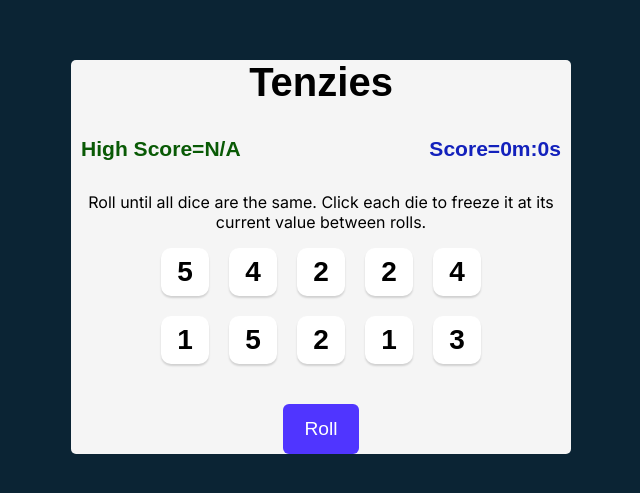
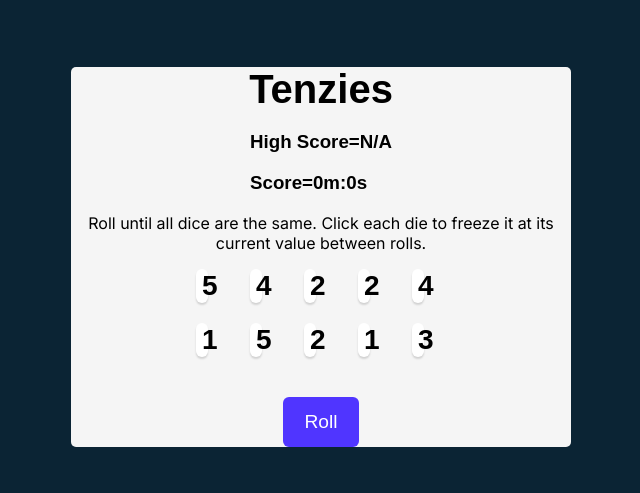
Before and after one commit to devopashiq/Tenzies, a React (Vite) app: page / in a window 1280 px wide. Shown: the part 143-636 px from the top of the page, without its empty margins (319-959 px from the left). Built offline with nearby package versions, Linux system fonts and the light colour scheme.

Commit message:
css chnaged

```diff
--- a/src/index.css
+++ b/src/index.css
@@ -7,22 +7,18 @@ body {
     margin: 0;
     background-color: #0B2434;
     padding: 20px;
-     width: 100vw;
-     height: 100vh;
-     display: flex;
-     align-items: center;
-
-
-
-
-
+    display: flex;
+    align-items: center;
+    justify-content: center;
+    min-height: 100vh; /* Updated */
+    overflow-x: hidden; /* Added */
 }
 
 div#root {
-
-   margin: 0 auto;
-   max-width: 500px;
-
+    margin: 0 auto;
+    max-width: 500px;
+    width: 100%; /* Updated */
+    box-sizing: border-box;
 }
 
 main {
@@ -55,14 +51,10 @@ main {
     margin-bottom: 40px;
 }
 
-button {
-    font-family: Karla, sans-serif;
-    cursor: pointer;
-}
-
 .dice-container button {
-   aspect-ratio: 1;
-    width: 3rem;
+    aspect-ratio: 1;
+    width: calc(20% - 8px); /* Updated */
+    max-width: 3rem; /* Added */
     box-shadow: 0px 2px 2px rgba(0, 0, 0, 0.15);
     border-radius: 10px;
     border: none;
@@ -82,34 +74,3 @@ button.roll-dice {
     color: white;
     font-size: 1.2rem;
 }
-
-.sr-only {
-    position: absolute;
-    width: 1px;
-    height: 1px;
-    padding: 0;
-    margin: -1px;
-    overflow: hidden;
-    clip: rect(0, 0, 0, 0);
-    white-space: nowrap;
-    border: 0;
-}
-
-.highScore{
-    width: 100%;
-    display: flex;
-    justify-content:space-between;
-    padding: 10px;
-    align-items: center;
-    font-size: 18px;
-}
-
-
-.highScore h3:first-of-type {
-    color: rgb(9, 90, 5);
-}
-
-.highScore h3:last-of-type {
-    color: rgb(19, 33, 188);
-
-}
```
